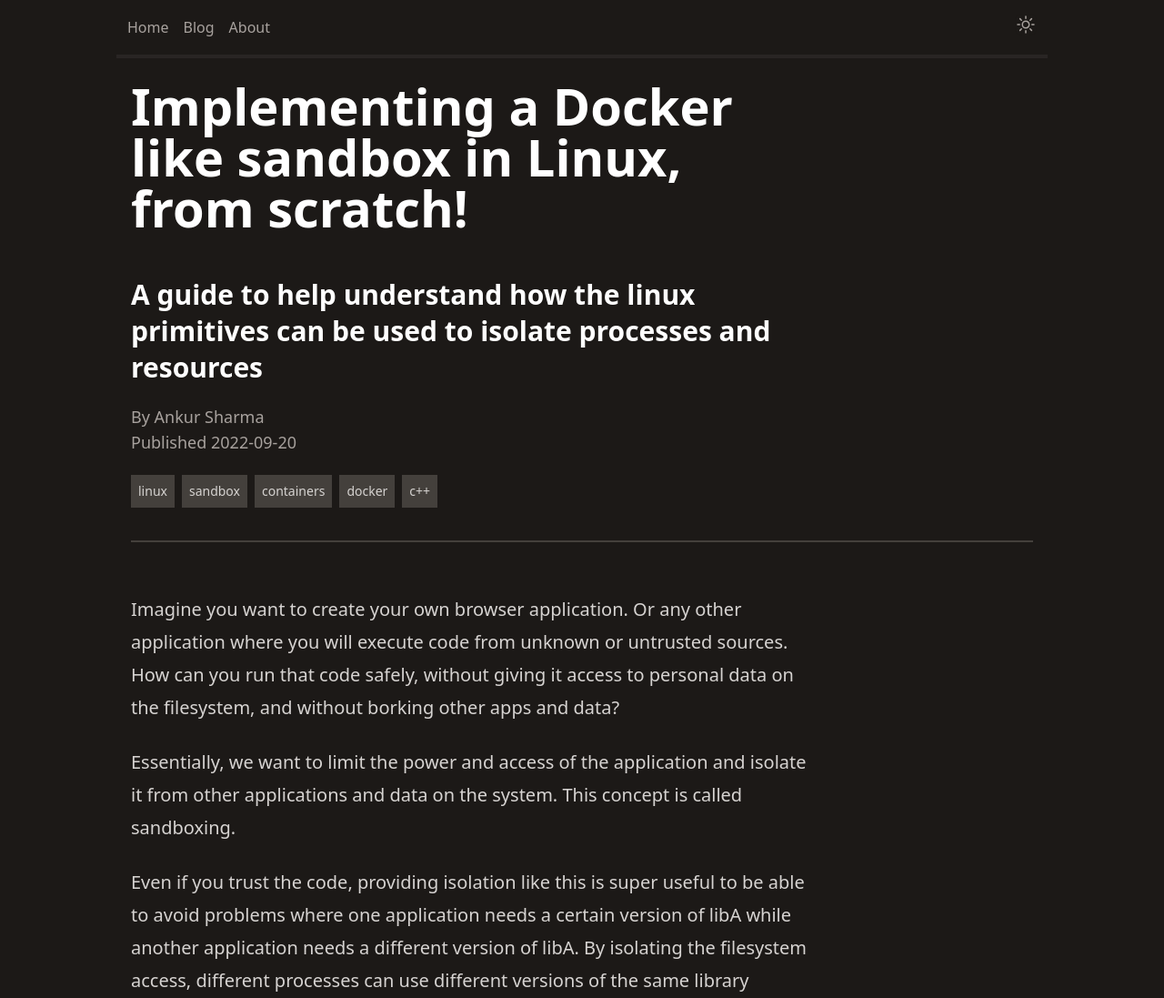
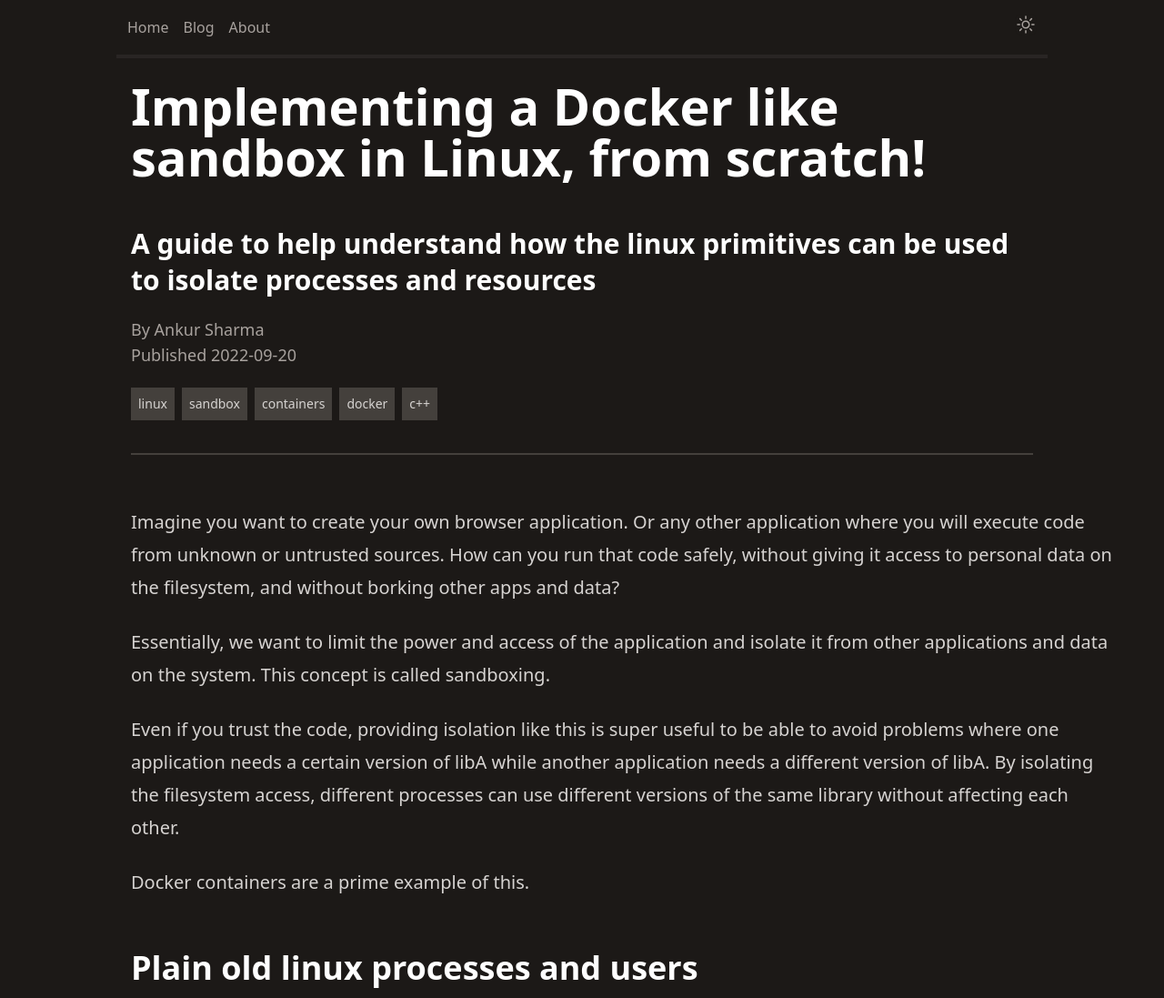
Before and after one commit to ankursharma319/personal_website, a Next.js app: page /blogs/linux_sandbox_from_scratch in a window 1280 px wide. Shown: the top 1097 px of the page at 91% size. Built offline with nearby package versions, Linux system fonts and the light colour scheme.

Commit message:
allow blogs to take more of width

```diff
--- a/pages/blogs/[id].tsx
+++ b/pages/blogs/[id].tsx
@@ -32,8 +32,8 @@
 }
 
 function TitleSection({blogPostData}: {blogPostData:BlogPostData}) {
-    return <div className='flex flex-col justify-start items-start content-start w-full border-b-2 border-stone-400 dark:border-stone-700'>
-    <div className="prose prose-stone lg:prose-xl dark:prose-invert">
+    return <div className='flex flex-col justify-start items-start content-start border-b-2 border-stone-400 dark:border-stone-700'>
+    <div className="prose prose-stone max-w-none lg:prose-xl dark:prose-invert">
     <h1>{blogPostData.title}</h1>
     <h3>{blogPostData.description}</h3>
     <p className='text-stone-600 dark:text-stone-400 text-lg'>
@@ -53,9 +53,9 @@
             description={props.blogPostData.description}
             keywords={props.blogPostData.keywords.join(" ")}
         >
-            <div className='flex flex-col justify-start items-start content-start min-h-full w-full gap-8 py-2'>
+            <div className='flex flex-col justify-start items-start content-start min-h-full gap-8 py-2'>
                 <TitleSection blogPostData={props.blogPostData}/>
-                <article className="prose prose-stone lg:prose-xl dark:prose-invert marker:text-stone-400 dark:marker:text-stone-500 prose-blockquote:border-stone-400 dark:prose-blockquote:border-stone-500 prose-pre:bg-stone-900 dark:prose-pre:bg-stone-900">
+                <article className="prose prose-stone max-w-none lg:prose-xl dark:prose-invert marker:text-stone-400 dark:marker:text-stone-500 prose-blockquote:border-stone-400 dark:prose-blockquote:border-stone-500 prose-pre:bg-stone-900 dark:prose-pre:bg-stone-900">
                     <div dangerouslySetInnerHTML={{ __html: props.blogPostData.html_content }} />
                 </article>
             </div>
```
